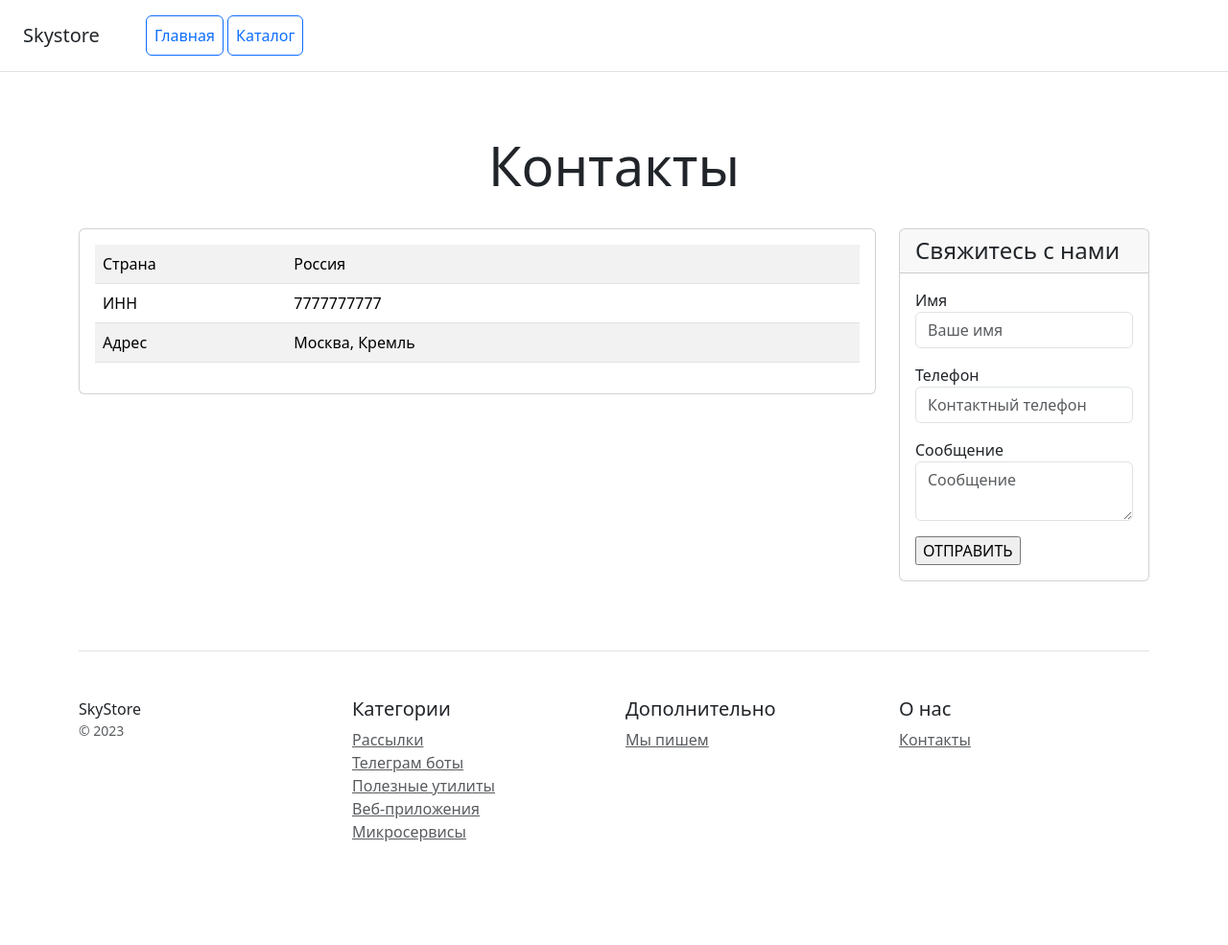
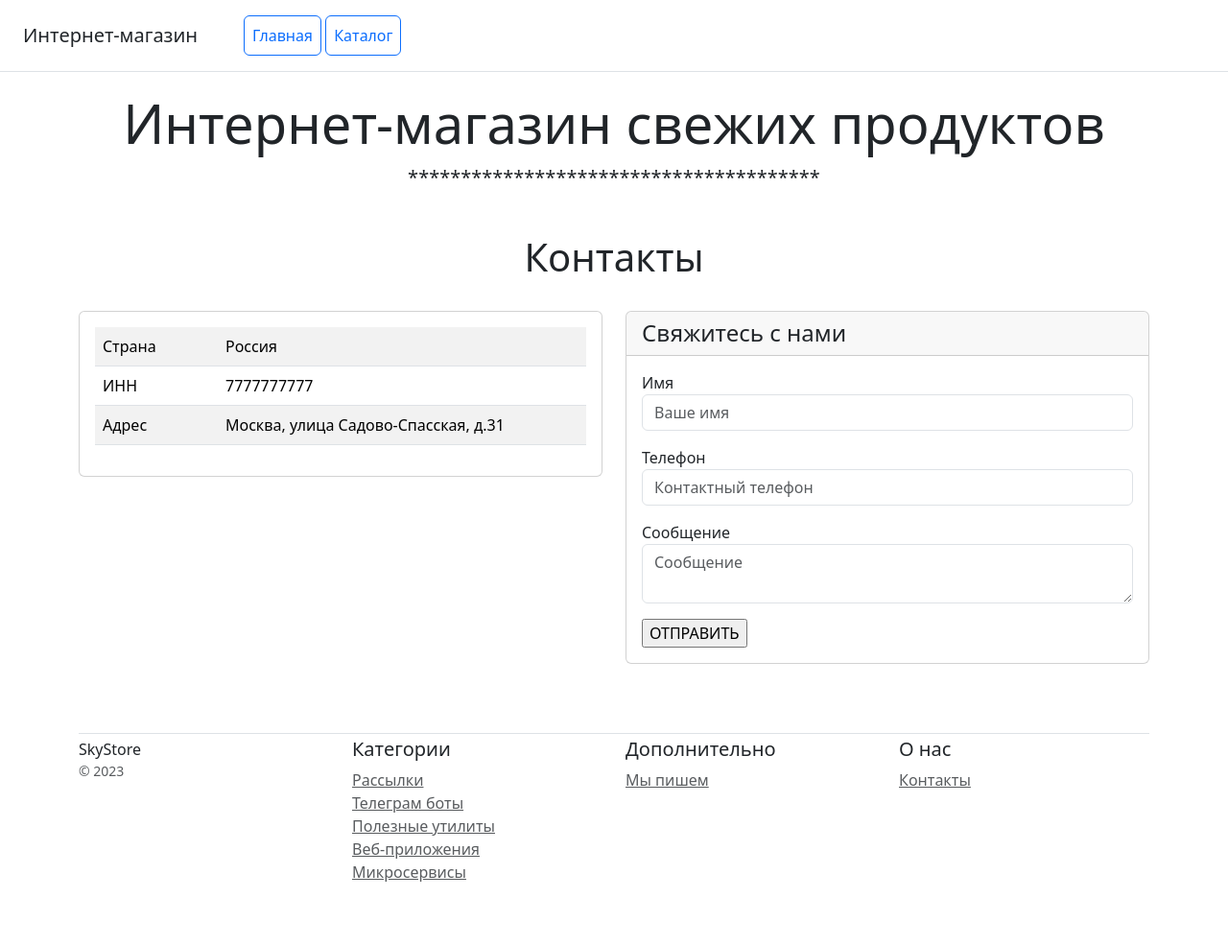
Before and after one commit to LudaKend/Hometask19_2, a Django app: page /contacts/ in a window 1280 px wide. Shown: the whole page at 96% size. Before the commit the page ends 877 px from the top, so only its background shows below. Run offline with Django 4.2, Linux system fonts and the light colour scheme; some libraries are stand-ins or nearby versions.

Commit message:
домашнее задание к уроку 20.2 Задание 3 прикрутила подшаблон и динамическое название страниц

```diff
--- a/catalog/templates/contacts.html
+++ b/catalog/templates/contacts.html
@@ -9,20 +9,23 @@
 </head>
 <body>
 <div class="d-flex flex-column flex-md-row align-items-center p-3 px-md-4 mb-3 bg-white border-bottom box-shadow">
-    <h5 class="my-0 mr-md-auto font-weight-normal">Skystore</h5>
+    <h5 class="my-0 mr-md-auto font-weight-normal">Интернет-магазин </h5>
     <nav class="ms-5">
         <a class="p-2 btn btn-outline-primary" href="/">Главная</a>
         <a class="p-2 btn btn-outline-primary" href="/catalog/">Каталог</a>
     </nav>
+
 </div>
-
-<div class="pricing-header px-3 py-3 pt-md-5 pb-md-4 mx-auto text-center">
-    <h1 class="display-4">Контакты</h1>
+<div class="pricing-header px-3 py-3 pt-md-1 pb-md-4 mx-auto text-center">
+    <h1 class="display-4">Интернет-магазин свежих продуктов</h1>
+    <p class="lead">***************************************</p>
 </div>
-
+<div class="pricing-header px-3 py-3 pt-md-1 pb-md-4 mx-auto text-center">
+    <h1 class="display-8">{{name_page}}</h1>
+</div>
 <div class="container">
     <div class="row text-start">
-        <div class="col-lg-9 col-md-6 col-sm-12">
+        <div class="col-lg-6 col-md-4 col-sm-12">
             <div class="card mb-4 box-shadow">
                 <div class="card-body">
                     <table class="table table-striped">
@@ -36,13 +39,13 @@
                         </tr>
                         <tr>
                             <td class="w-25">Адрес</td>
-                            <td>Москва, Кремль</td>
+                            <td>Москва, улица Садово-Спасская, д.31</td>
                         </tr>
                     </table>
                 </div>
             </div>
         </div>
-        <div class="col-lg-3 col-md-6 col-sm-12">
+        <div class="col-lg-6 col-md-6 col-sm-12">
             <div class="card mb-4 box-shadow">
                 <div class="card-header">
                     <h4 class="my-0 font-weight-normal">Свяжитесь с нами</h4>
@@ -71,36 +74,7 @@
         </div>
     </div>
 
-    <footer class="pt-4 my-md-5 pt-md-5 border-top">
-        <div class="row">
-            <div class="col-12 col-md">
-                SkyStore
-                <small class="d-block mb-3 text-muted">&copy; 2023</small>
-            </div>
-            <div class="col-6 col-md">
-                <h5>Категории</h5>
-                <ul class="list-unstyled text-small">
-                    <li><a class="text-muted" href="#">Рассылки</a></li>
-                    <li><a class="text-muted" href="#">Телеграм боты</a></li>
-                    <li><a class="text-muted" href="#">Полезные утилиты</a></li>
-                    <li><a class="text-muted" href="#">Веб-приложения</a></li>
-                    <li><a class="text-muted" href="#">Микросервисы</a></li>
-                </ul>
-            </div>
-            <div class="col-6 col-md">
-                <h5>Дополнительно</h5>
-                <ul class="list-unstyled text-small">
-                    <li><a class="text-muted" href="#">Мы пишем</a></li>
-                </ul>
-            </div>
-            <div class="col-6 col-md">
-                <h5>О нас</h5>
-                <ul class="list-unstyled text-small">
-                    <li><a class="text-muted" href="/contacts/">Контакты</a></li>
-                </ul>
-            </div>
-        </div>
-    </footer>
+    {% include 'include/inc_menu.html' %}
 </div>
 
 <script src="{% static 'js/bootstrap.bundle.min.js'%}"></script>
--- /dev/null
+++ b/catalog/templates/include/inc_menu.html
@@ -0,0 +1,40 @@
+{% load static %}
+<!DOCTYPE html>
+<html lang="en">
+<head>
+    <meta charset="UTF-8">
+    <title>Title</title>
+</head>
+<body>
+<footer class="pt-4 my-md-5 pt-md-1 border-top">
+        <div class="row">
+            <div class="col-12 col-md">
+                SkyStore
+                <small class="d-block mb-3 text-muted">&copy; 2023</small>
+            </div>
+            <div class="col-6 col-md">
+                <h5>Категории</h5>
+                <ul class="list-unstyled text-small">
+                    <li><a class="text-muted" href="#">Рассылки</a></li>
+                    <li><a class="text-muted" href="#">Телеграм боты</a></li>
+                    <li><a class="text-muted" href="#">Полезные утилиты</a></li>
+                    <li><a class="text-muted" href="#">Веб-приложения</a></li>
+                    <li><a class="text-muted" href="#">Микросервисы</a></li>
+                </ul>
+            </div>
+            <div class="col-6 col-md">
+                <h5>Дополнительно</h5>
+                <ul class="list-unstyled text-small">
+                    <li><a class="text-muted" href="#">Мы пишем</a></li>
+                </ul>
+            </div>
+            <div class="col-6 col-md">
+                <h5>О нас</h5>
+                <ul class="list-unstyled text-small">
+                    <li><a class="text-muted" href="/contacts/">Контакты</a></li>
+                </ul>
+            </div>
+        </div>
+    </footer>
+</body>
+</html>
--- a/catalog/urls.py
+++ b/catalog/urls.py
@@ -3,6 +3,7 @@ from django.urls import path
 from catalog.views import index_home_page
 from catalog.views import index_contacts
 from catalog.views import index_catalog
+from catalog.apps import CatalogConfig
 
 # urlpatterns_home_page = [
 #     path('', index_home_page),
@@ -12,6 +13,8 @@ from catalog.views import index_catalog
 #     path('contacts', index_contacts),
 # ]
 
+
+
 urlpatterns = [
     path('', index_home_page),
     path('contacts/', index_contacts),
--- a/catalog/views.py
+++ b/catalog/views.py
@@ -5,11 +5,15 @@ from catalog.models import Product
 def index_home_page(requests):
     products_list = Product.objects.all()
     context = {
-        'objects_list': products_list
+        'objects_list': products_list,
+        'name_page': 'Главная'
     }
     return render(requests, 'home_page.html', context)
 
 def index_contacts(requests):
+    context = {
+        'name_page': 'Контакты'
+    }
     if requests.method == 'POST':
         name = requests.POST.get('name')
         phone = requests.POST.get('phone')
@@ -17,11 +21,12 @@ def index_contacts(requests):
 
         print(requests)
         print(f"Имя: {name}\nНомер телефона: {phone}\nСообщение:{message}")
-    return render(requests, 'contacts.html')
+    return render(requests, 'contacts.html', context)
 
 def index_catalog(requests):
     products_list = Product.objects.all()
     context = {
-        'objects_list': products_list
+        'objects_list': products_list,
+        'name_page': 'Каталог'
     }
     return render(requests, 'catalog.html', context)
```
Also changed, not shown: catalog/templates/home_page.html (+5 -32 lines).
